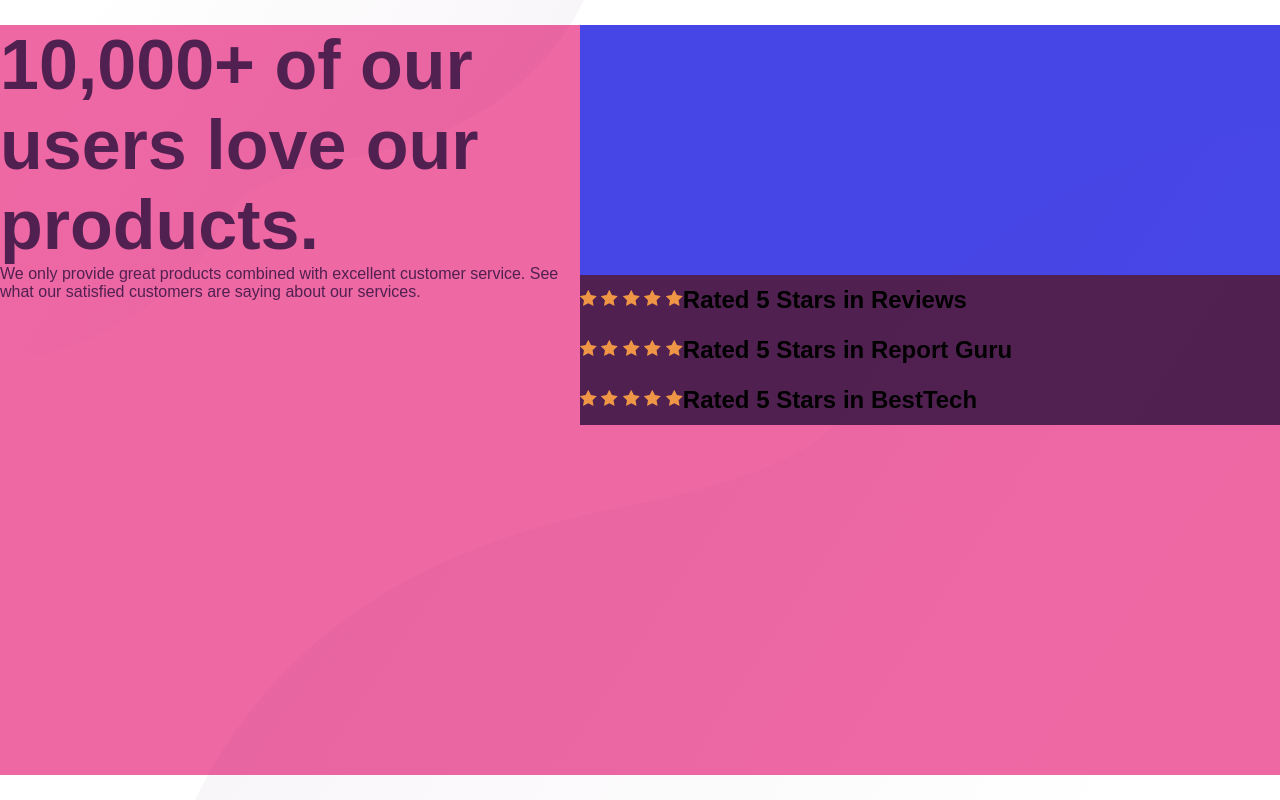
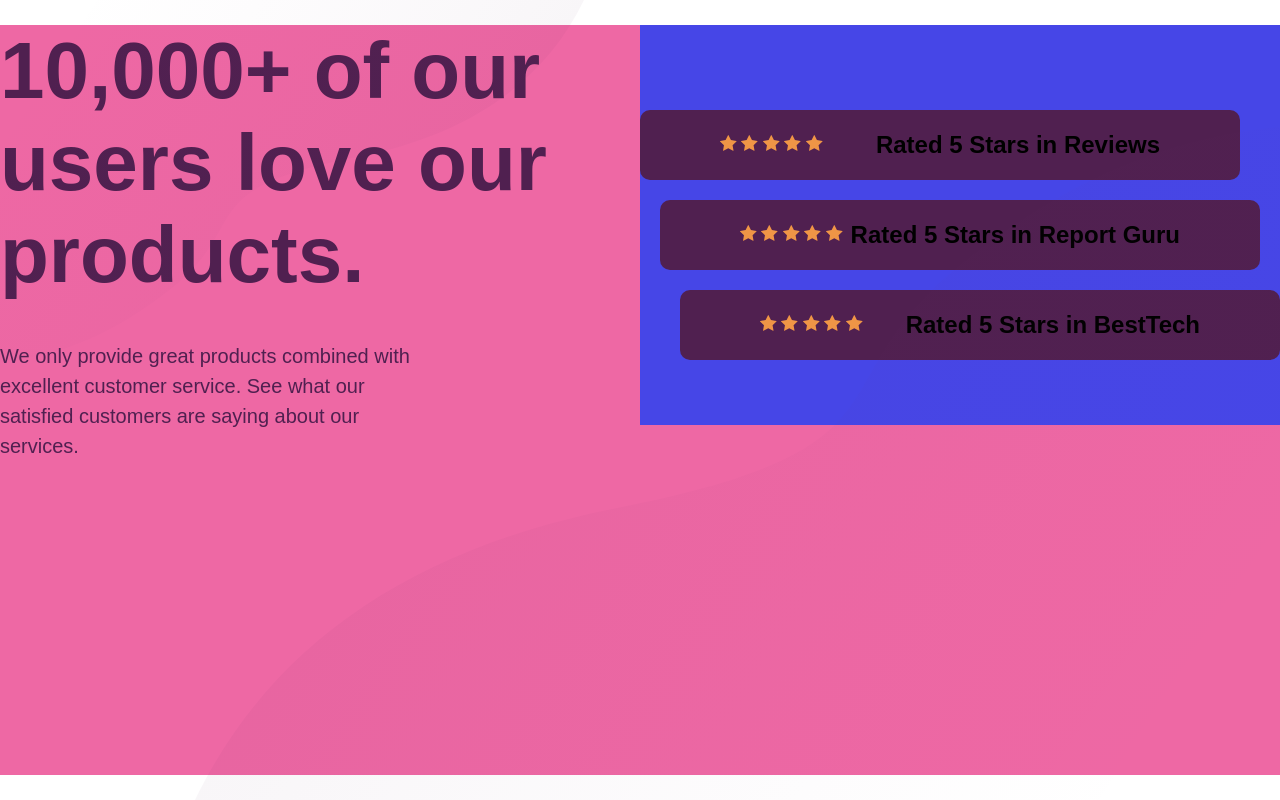
Before and after one commit to Guhh18/social-proof-section, a plain HTML site: page index.html in a window 1280 px wide. Drawn offline with Linux system fonts and the light colour scheme; a web font is replaced by a local one.

Commit message:
Itens da parte de reviews posicionados em seus respectivos lugares

```diff
--- a/css/style.css
+++ b/css/style.css
@@ -61,10 +61,11 @@ body{
 
 .section-reviews--description{
     width: 100%;
+    padding: 0rem 0rem 0rem 0rem;
 }
 
 .section-reviews--description h1{
-    font-size: 7rem;
+    font-size: 8rem;
     font-weight: 700;
     color: var(--Very-Dark-Magenta);
 }
@@ -72,7 +73,11 @@ body{
 .section-reviews--description p{
     font-weight: 400;
     color: var(--Very-Dark-Magenta);
+    line-height: 3rem;
+    font-size: 2rem;
+    padding: 4rem 20rem 0rem 0rem ;
 }
+
 
 
 
@@ -83,15 +88,19 @@ body{
     background-color: #4646e7;
     display: flex;
     flex-direction: column;
-    justify-content: flex-end;
+    justify-content: center;
 }
 
 .review{
-    width: 70rem;
-    height: 5rem;
+    width: 60rem;
+    height: 7rem;
+    border-radius: 1rem;
     background-color: var(--Very-Dark-Magenta);
     display: flex;
     align-items: center;
+    justify-content: space-between;
+    margin: 2rem 0rem 0rem;
+    padding: 0rem 8rem 0rem;
 }
 
 .review-1{
```
